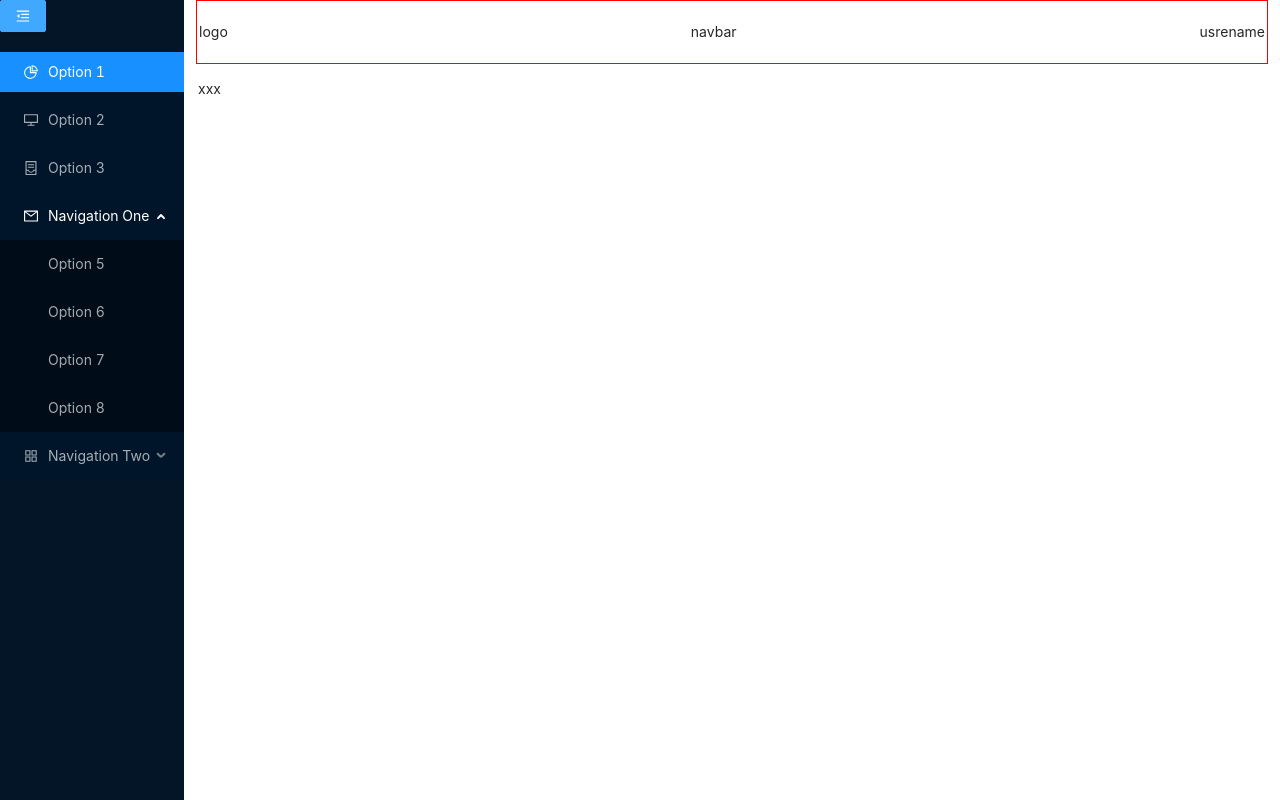
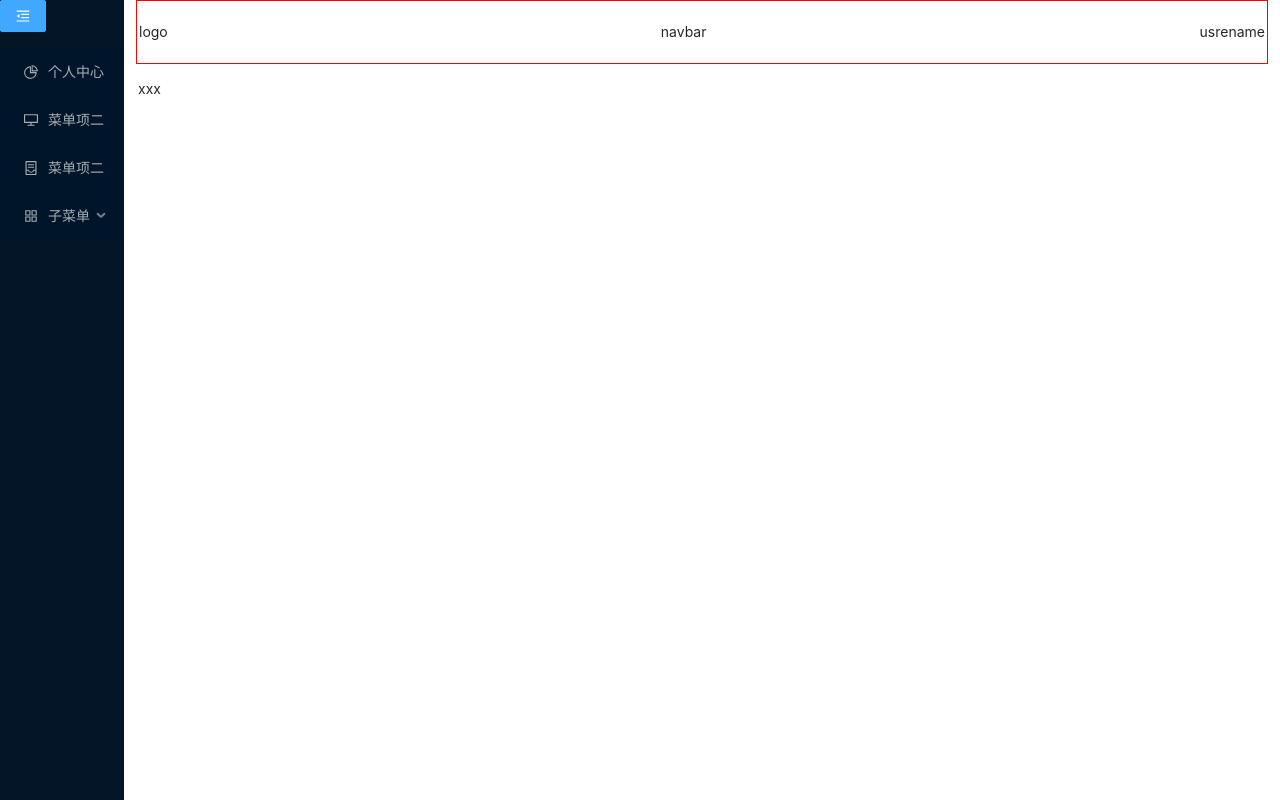
Before and after one commit to Hefeixiong/manager-ts, a React (Vite) app: page / in a window 1280 px wide. Built offline with nearby package versions, Linux system fonts and the light colour scheme.

Commit message:
菜单点击事件

```diff
--- a/src/layout/Sidebar.tsx
+++ b/src/layout/Sidebar.tsx
@@ -2,54 +2,26 @@ import {
   AppstoreOutlined,
   ContainerOutlined,
   DesktopOutlined,
-  MailOutlined,
   MenuFoldOutlined,
   MenuUnfoldOutlined,
   PieChartOutlined,
 } from "@ant-design/icons";
-import type { MenuProps } from "antd";
 import { Button, Menu } from "antd";
+import { MenuInfo } from "rc-menu/lib/interface";
 import React, { useState } from "react";
 
-type MenuItem = Required<MenuProps>["items"][number];
+// type MenuItem = Required<MenuProps>["items"][number];
 
-function getItem(
-  label: React.ReactNode,
-  key: React.Key,
-  icon?: React.ReactNode,
-  children?: MenuItem[],
-  type?: "group"
-): MenuItem {
-  return {
-    key,
-    icon,
-    children,
-    label,
-    type,
-  } as MenuItem;
-}
-
-const items: MenuItem[] = [
-  getItem("Option 1", "1", <PieChartOutlined />),
-  getItem("Option 2", "2", <DesktopOutlined />),
-  getItem("Option 3", "3", <ContainerOutlined />),
-
-  getItem("Navigation One", "sub1", <MailOutlined />, [
-    getItem("Option 5", "5"),
-    getItem("Option 6", "6"),
-    getItem("Option 7", "7"),
-    getItem("Option 8", "8"),
-  ]),
-
-  getItem("Navigation Two", "sub2", <AppstoreOutlined />, [
-    getItem("Option 9", "9"),
-    getItem("Option 10", "10"),
-
-    getItem("Submenu", "sub3", null, [
-      getItem("Option 11", "11"),
-      getItem("Option 12", "12"),
-    ]),
-  ]),
+const items = [
+  { label: "个人中心", key: "item-1", icon: <PieChartOutlined /> },
+  { label: "菜单项二", key: "item-2", icon: <DesktopOutlined /> },
+  { label: "菜单项二", key: "item-3", icon: <ContainerOutlined /> },
+  {
+    label: "子菜单",
+    key: "submenu",
+    icon: <AppstoreOutlined />,
+    children: [{ label: "子菜单项", key: "submenu-item-1" }],
+  },
 ];
 
 const Sidebar: React.FC = () => {
@@ -57,6 +29,11 @@ const Sidebar: React.FC = () => {
 
   const toggleCollapsed = () => {
     setCollapsed(!collapsed);
+  };
+  const log = (item: MenuInfo) => {
+    console.log(item);
+    console.log(item.keyPath.toString());
+    console.log("hi");
   };
 
   return (
@@ -73,6 +50,7 @@ const Sidebar: React.FC = () => {
         defaultOpenKeys={["sub1"]}
         mode="inline"
         theme="dark"
+        onClick={log}
         inlineCollapsed={collapsed}
         items={items}
       />
```
